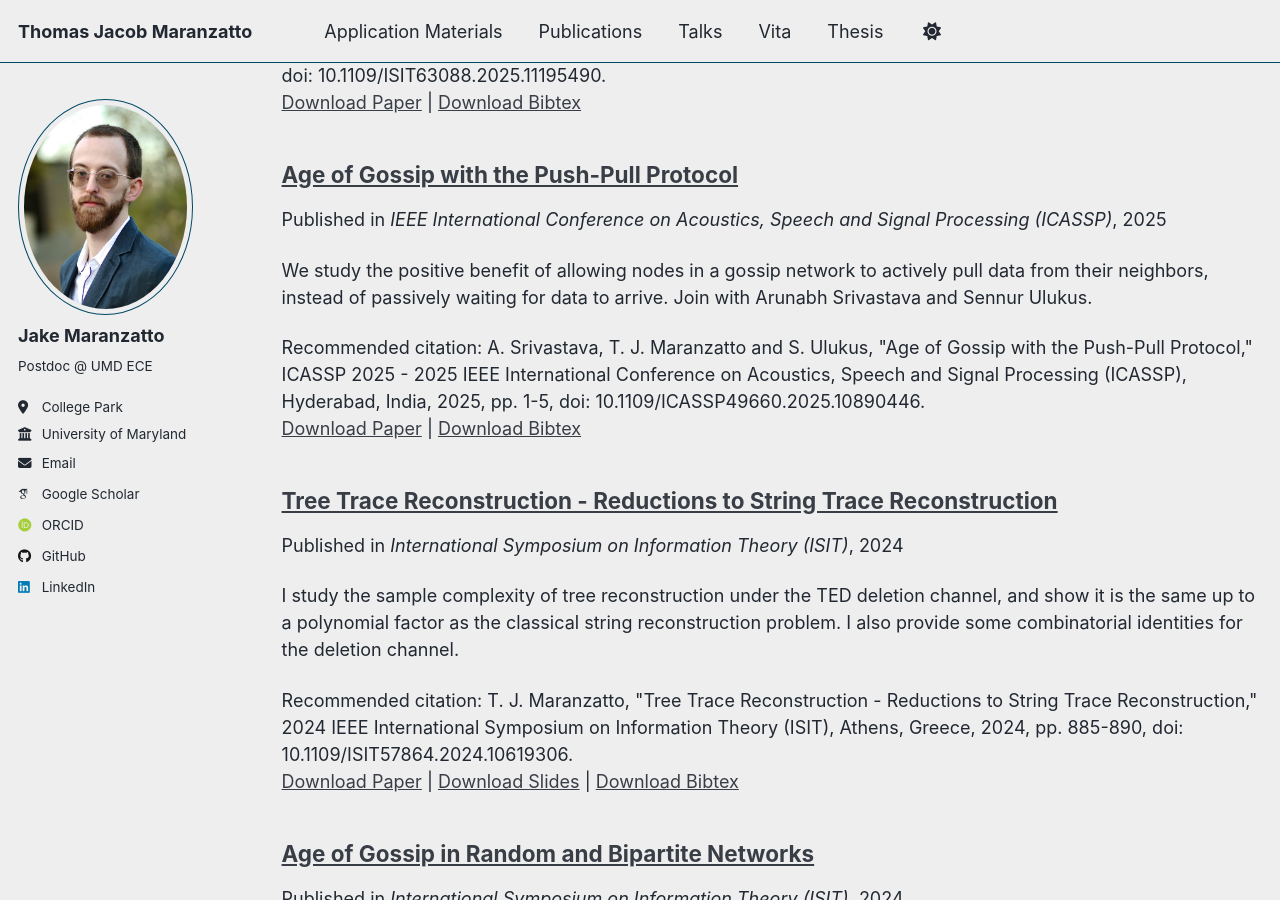
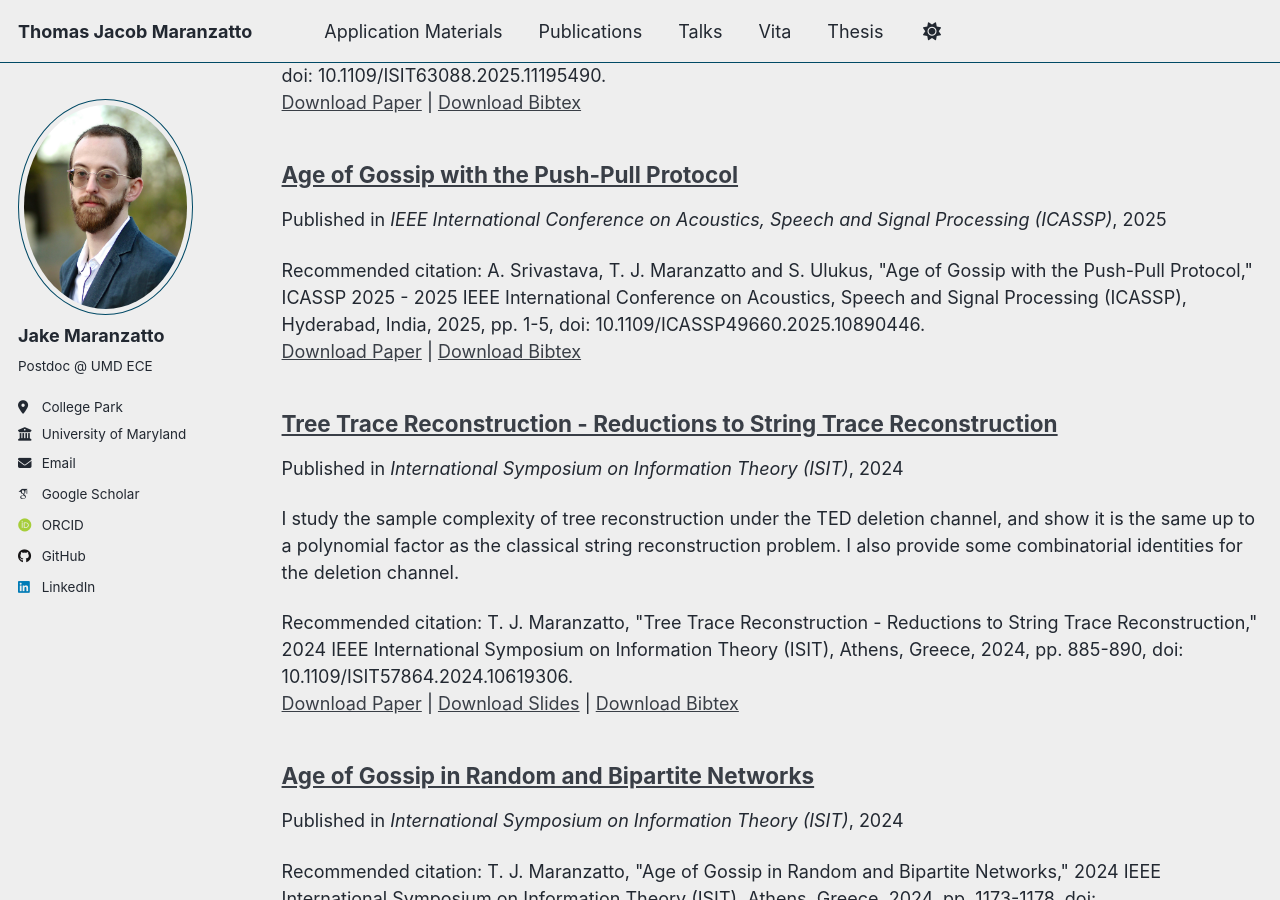
Before and after one commit to TMaranzatto/TMaranzatto.github.io, a Jekyll site: the page built from _pages/publications.html, in a window 1280 px wide and 900 px high, scrolled down 2061 px. Built offline with Jekyll 4.4.1, drawn with Linux system fonts in a browser that asks for light colours; some web fonts are replaced; a script that is not in the unit is left out.

Commit message:
Update Age-of-Gossip-with-the-Push-Pull-Protocol.md

```diff
--- a/_publications/Age-of-Gossip-with-the-Push-Pull-Protocol.md
+++ b/_publications/Age-of-Gossip-with-the-Push-Pull-Protocol.md
@@ -8,7 +8,7 @@ category: conferences
 
 permalink: /publication/2025-04-06-push-pull
 
-excerpt: 'We study the positive benefit of allowing nodes in a gossip network to actively pull data from their neighbors, instead of passively waiting for data to arrive.  Join with Arunabh Srivastava and Sennur Ulukus.'
+excerpt: ''
 
 date: 2025-04-06
 
```
